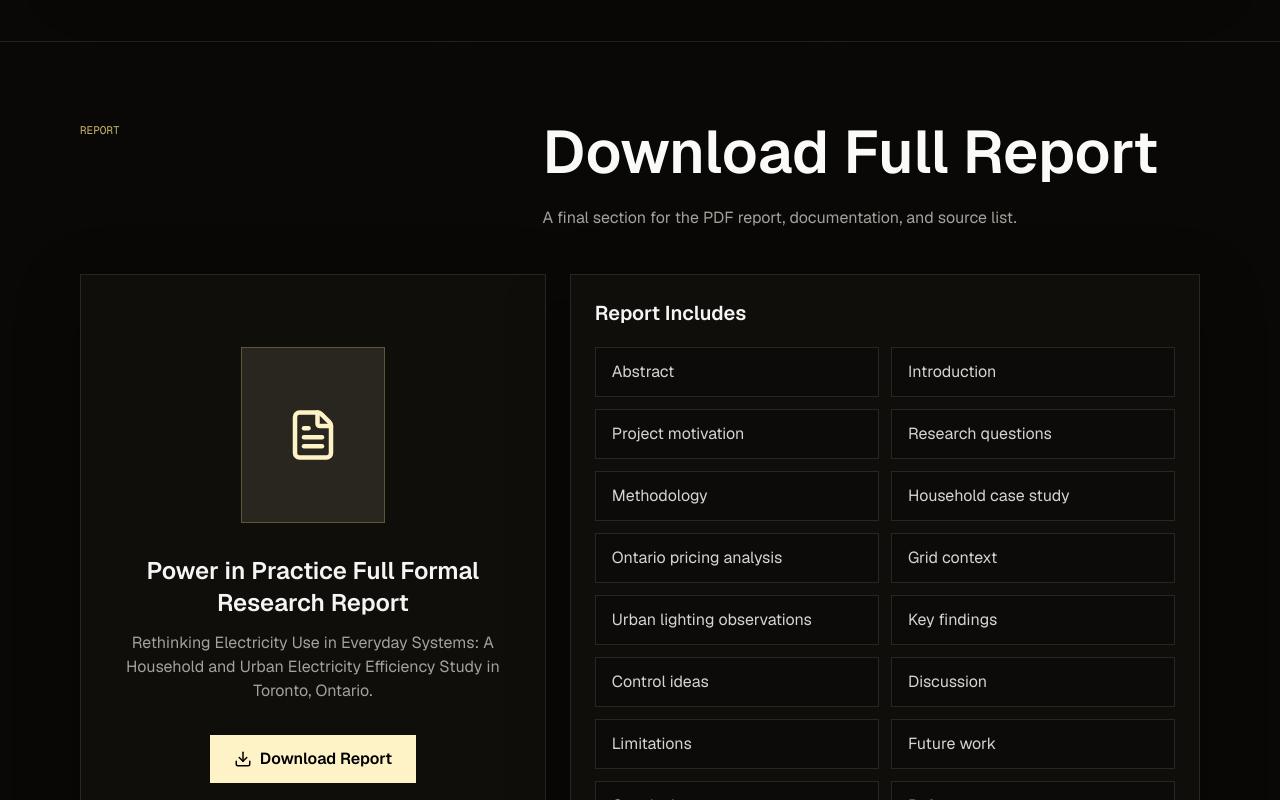
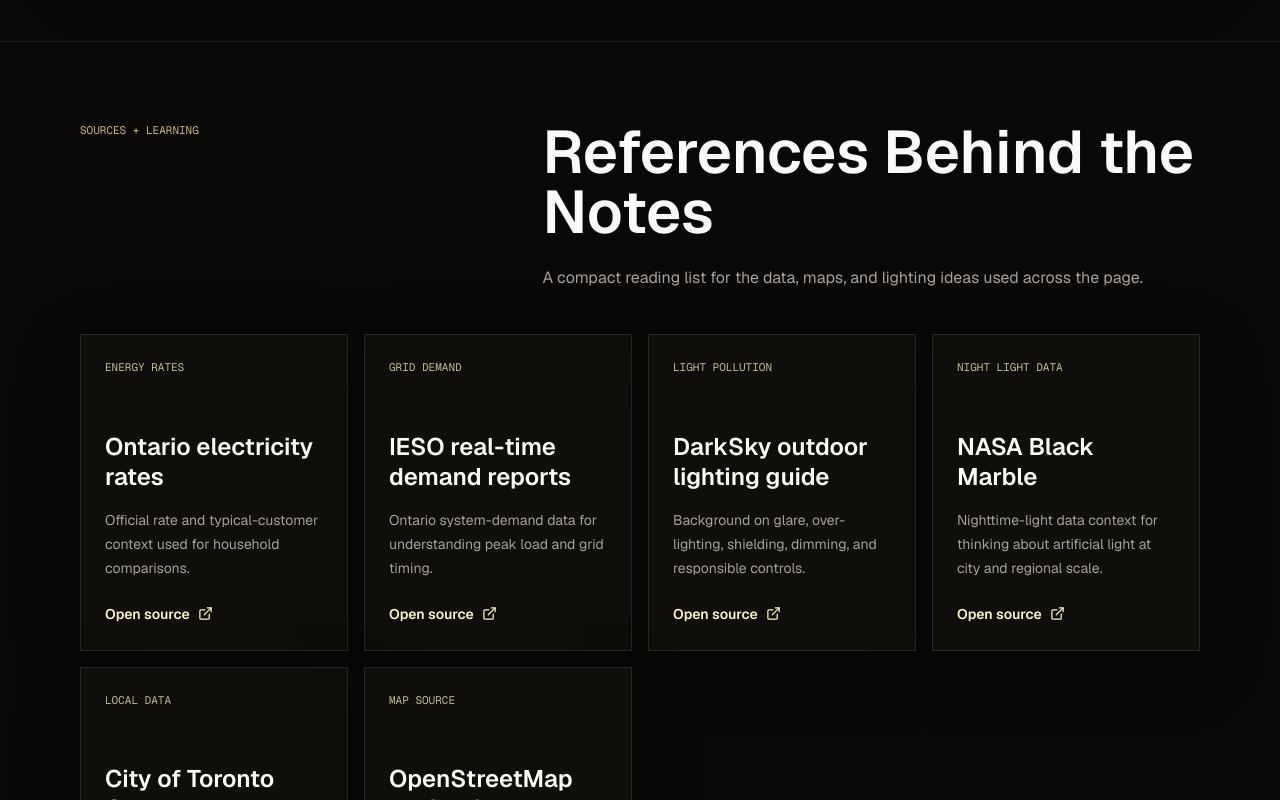
Before and after one commit to Shunnnyyy/power-in-practice, a Next.js app: page / in a window 1280 px wide. Shown: the part 11200-12000 px from the top of the page. Built offline with nearby package versions, Linux system fonts and the light colour scheme.

Commit message:
Add reference reading list

```diff
--- a/app/page.tsx
+++ b/app/page.tsx
@@ -44,6 +44,10 @@
 const NOCTIS_URL = "https://noctis-lake.vercel.app/";
 const LUMEN_SHIFT_URL = "https://lumen-shift.vercel.app/";
 const SMARTENERGY_URL = "https://smart-energy-dashboard-nine.vercel.app/";
+const DARKSKY_LIGHTING_URL = "https://darksky.org/resources/guides-and-how-tos/values-centered-outdoor-lighting/";
+const NASA_BLACK_MARBLE_URL = "https://ladsweb.modaps.eosdis.nasa.gov/missions-and-measurements/science-domain/nighttime-lights";
+const TORONTO_OPEN_DATA_URL = "https://open.toronto.ca/";
+const OSM_ATTRIBUTION_URL = "https://www.openstreetmap.org/about/legal";
 
 const fadeUp = {
   hidden: { opacity: 0, y: 22 },
@@ -941,6 +945,36 @@
         </div>
       </Section>
 
+      <Section id="sources" eyebrow="Sources + Learning" title="References Behind the Notes" subtitle="A compact reading list for the data, maps, and lighting ideas used across the page.">
+        <div className="grid gap-4 md:grid-cols-2 xl:grid-cols-4">
+          {[
+            [OEB_URL, "Ontario electricity rates", "Official rate and typical-customer context used for household comparisons.", "Energy rates"],
+            [IESO_DEMAND_URL, "IESO real-time demand reports", "Ontario system-demand data for understanding peak load and grid timing.", "Grid demand"],
+            [DARKSKY_LIGHTING_URL, "DarkSky outdoor lighting guide", "Background on glare, over-lighting, shielding, dimming, and responsible controls.", "Light pollution"],
+            [NASA_BLACK_MARBLE_URL, "NASA Black Marble", "Nighttime-light data context for thinking about artificial light at city and regional scale.", "Night light data"],
+            [TORONTO_OPEN_DATA_URL, "City of Toronto Open Data", "A starting point for Toronto public datasets used in maps and urban research.", "Local data"],
+            [OSM_ATTRIBUTION_URL, "OpenStreetMap attribution", "Map attribution and licensing reference for open map-based project work.", "Map source"],
+          ].map(([href, title, body, label]) => (
+            <motion.a
+              key={title}
+              href={href}
+              target="_blank"
+              rel="noreferrer"
+              variants={fadeUp}
+              whileHover={{ y: -5 }}
+              className="group min-h-64 border border-stone-800 bg-[#11100d]/85 p-6 shadow-[0_18px_60px_rgba(0,0,0,0.32)] transition hover:border-amber-200/40"
+            >
+              <p className="font-mono text-[11px] uppercase text-amber-100/75">{label}</p>
+              <h3 className="mt-14 text-2xl font-semibold leading-tight text-stone-50">{title}</h3>
+              <p className="mt-4 text-sm leading-6 text-stone-400">{body}</p>
+              <span className="mt-6 inline-flex items-center gap-2 text-sm font-semibold text-amber-100">
+                Open source <ExternalLink size={15} />
+              </span>
+            </motion.a>
+          ))}
+        </div>
+      </Section>
+
       <Section id="report" eyebrow="Report" title="Download Full Report" subtitle="A final section for the PDF report, documentation, and source list.">
         <div className="grid items-stretch gap-6 lg:grid-cols-[.85fr_1.15fr]">
           <Card className="flex flex-col items-center justify-center text-center">
```
